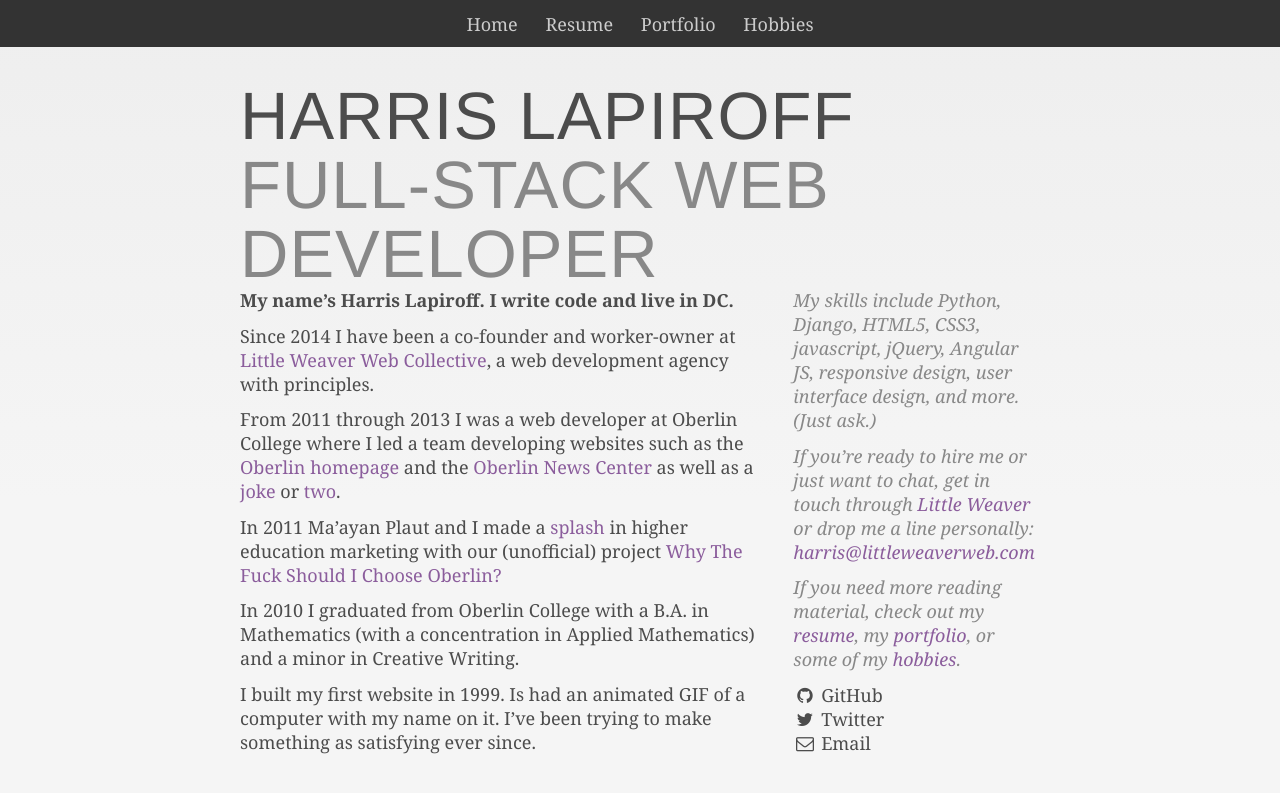
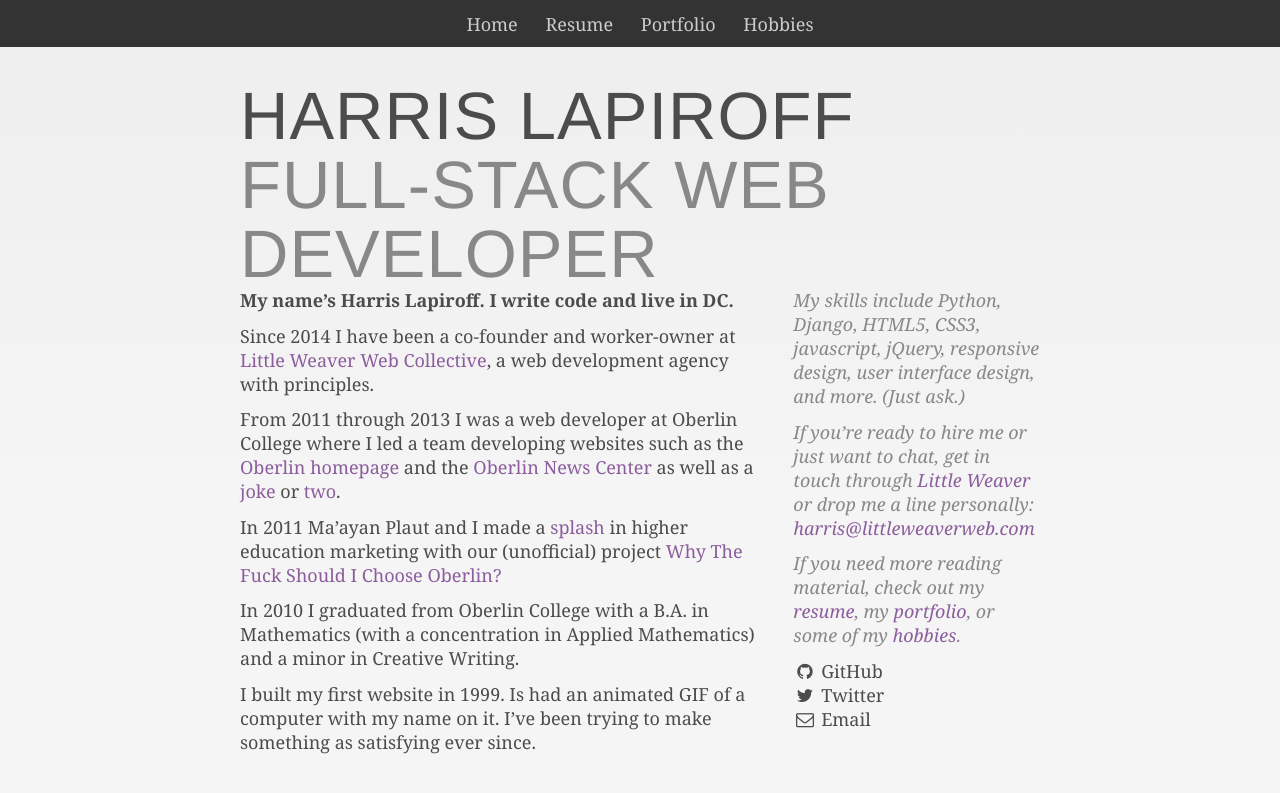
Before and after one commit to harrislapiroff/chromamine.com, a Jekyll site: the page built from index.md, in a window 1280 px wide. Shown: the top 793 px of the page. Built offline with Jekyll 4.4.1, drawn with Linux system fonts in a browser that asks for light colours; nearby versions of some CDN libraries.

Commit message:
Let's leave Angular off for now.

```diff
--- a/_data/resume/skills.csv
+++ b/_data/resume/skills.csv
@@ -1,5 +1,4 @@
 skill,years
-AngularJS,1
 Compass/SASS,4
 Twitter Bootstrap,4
 Responsive Web Development,5
--- a/_layouts/home.html
+++ b/_layouts/home.html
@@ -9,7 +9,7 @@ layout: base
 	<div class="col-sm-4">
 		<p class="extra">
 			My skills include Python, Django, HTML5, CSS3, javascript, jQuery,
-			Angular JS, responsive design, user interface design, and more. (Just ask.)
+			responsive design, user interface design, and more. (Just ask.)
 		</p>
 		<p class="extra">
 			If you’re ready to hire me or just want to chat, get in touch
```
